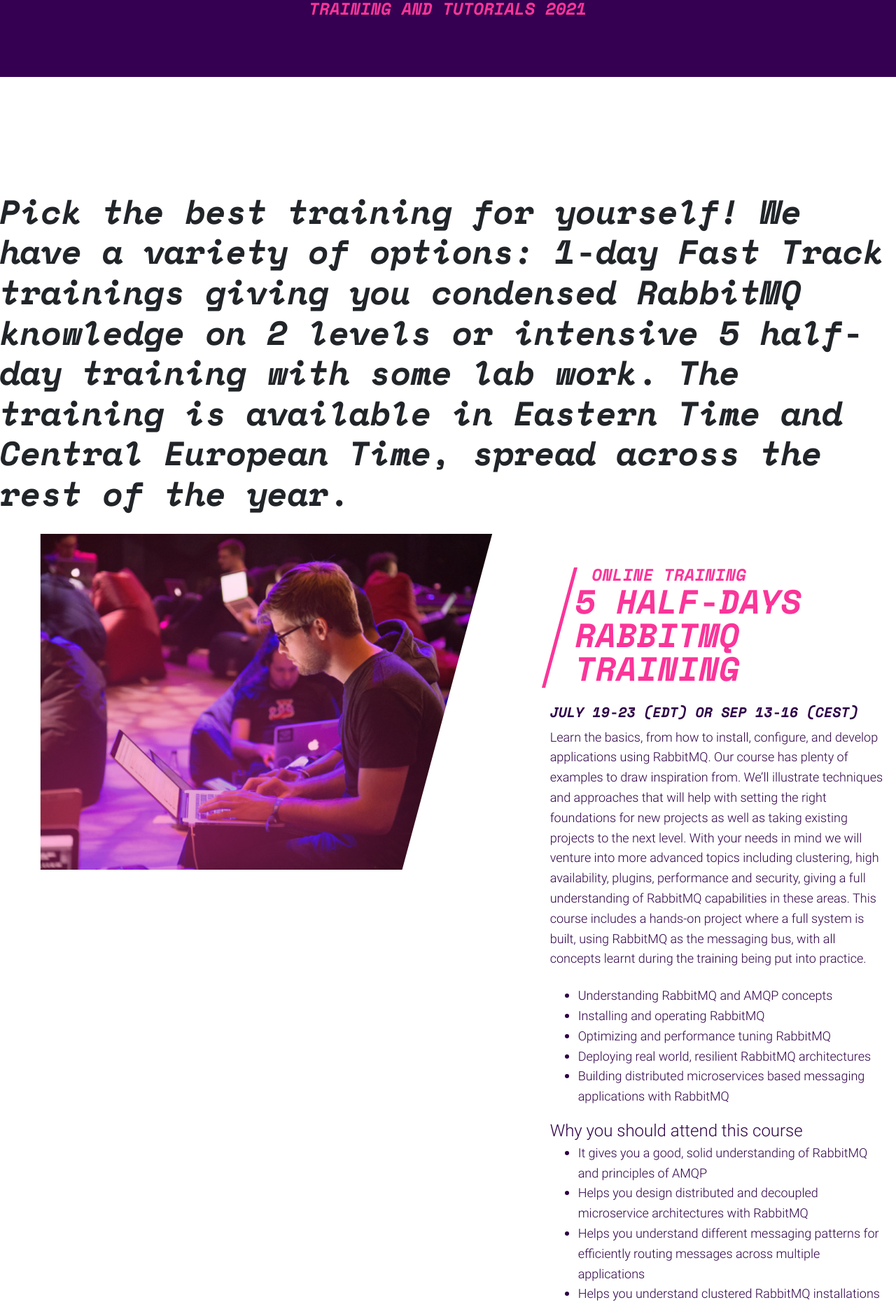
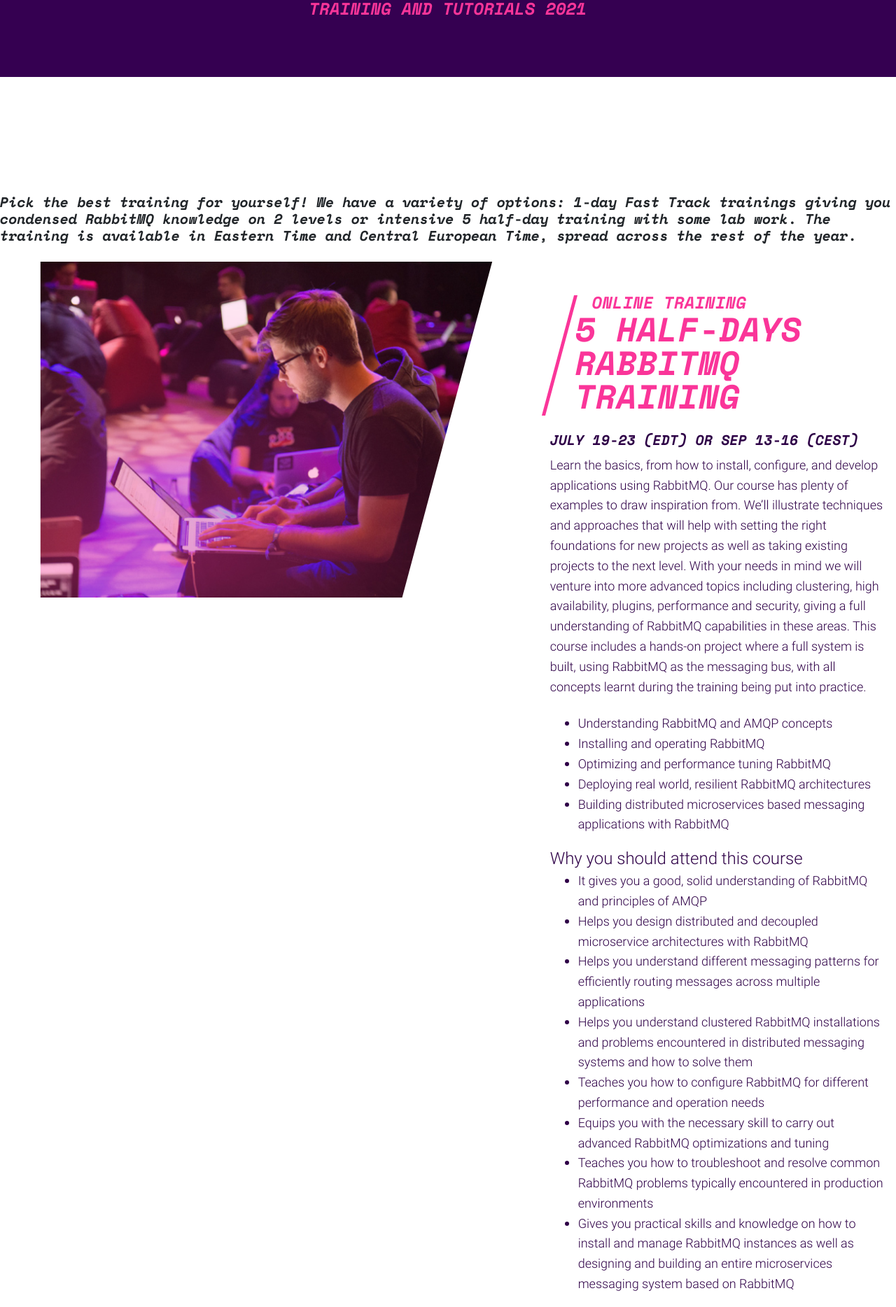
Before and after one commit to isabella232/rabbitmq-summit-1, a Jekyll site: the page built from training2021.html, in a window 1280 px wide. Shown: the top 1868 px of the page at 70% size. Built offline with Jekyll 4.4.1, drawn with Linux system fonts in a browser that asks for light colours; nearby versions of some CDN libraries; comment, search, counter and statistics services are not loaded.

```diff
--- a/training2021.html
+++ b/training2021.html
@@ -23,8 +23,8 @@ footer-logo: /img/logo-2021-pink.png
 
 <section class="event-section skew-img-section pt-3 pt-lg-7 pt-xl-9 pb-0 bg-light">
   <p class="editable text-center">
-    <h3>Pick the best training for yourself! We have a variety of options: 1-day Fast Track trainings giving you condensed RabbitMQ knowledge on 2 levels or intensive 5 half-day training with some lab work.
-    The training is available in Eastern Time and Central European Time, spread across the rest of the year.</h3>
+    <h5>Pick the best training for yourself! We have a variety of options: 1-day Fast Track trainings giving you condensed RabbitMQ knowledge on 2 levels or intensive 5 half-day training with some lab work.
+    The training is available in Eastern Time and Central European Time, spread across the rest of the year.</h5>
   </p>
     <div class="container-fluid">
       <div class="skew-img-row row">
```
